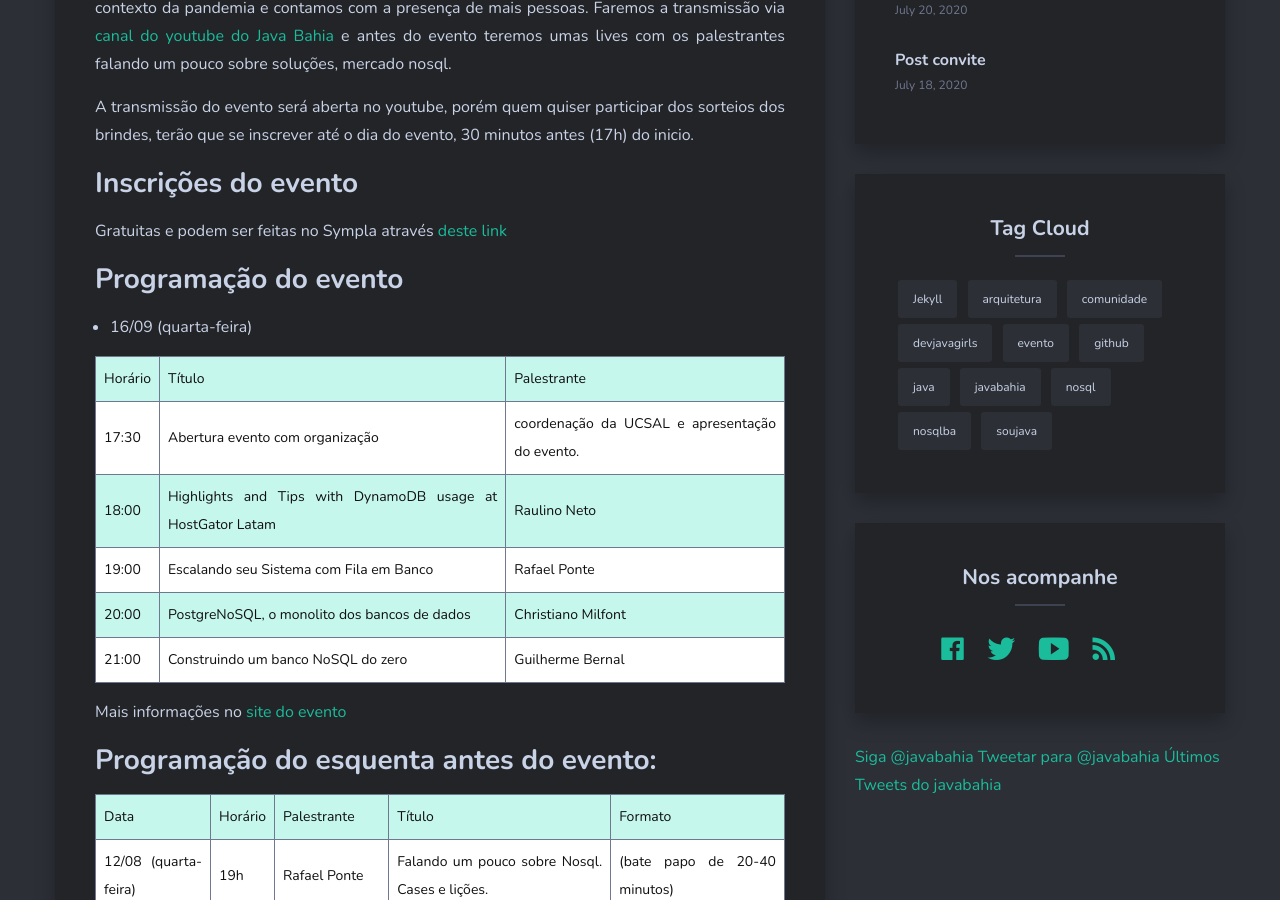
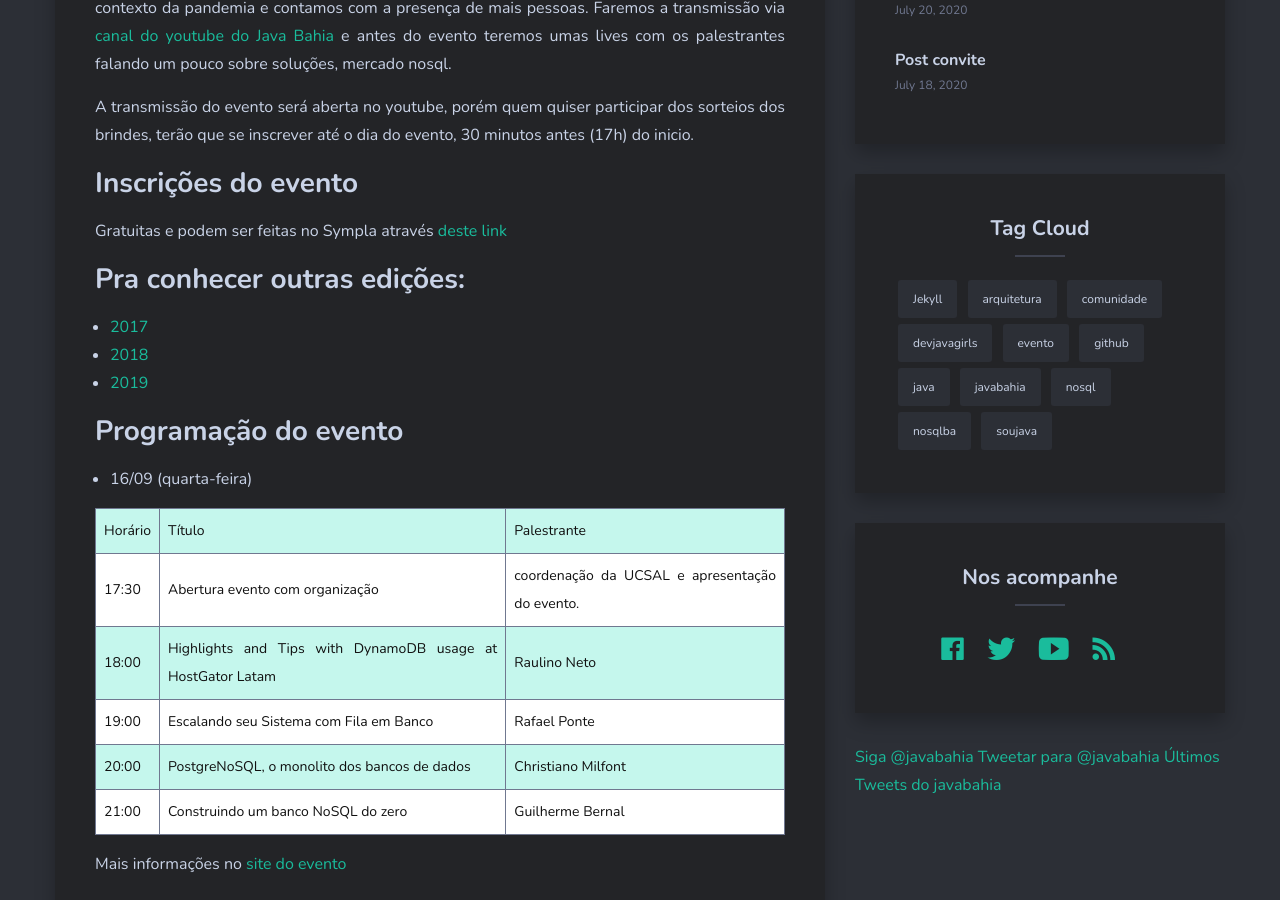
Before and after one commit to javabahia/javabahia.github.io, a Jekyll site: the page built from _posts/2020-07-25-nosqlba-2020.md, in a window 1280 px wide and 900 px high, scrolled down 1053 px. Built offline with Jekyll 4.4.1, drawn with Linux system fonts in a browser that asks for light colours; nearby versions of some CDN libraries; comment, search, counter and statistics services are not loaded.

Commit message:
atualizacao nosqlba 2020

```diff
--- a/_posts/2020-07-25-nosqlba-2020.md
+++ b/_posts/2020-07-25-nosqlba-2020.md
@@ -16,6 +16,12 @@
 ## Inscrições do evento
 
 Gratuitas e podem ser feitas no Sympla através [deste link](https://www.sympla.com.br/nosqlba-2020__921068){:target="\_blank"}
+
+## Pra conhecer outras edições:
+
+- [2017](http://www.nosqlba.com/2017/index.html){:target="\_blank"}
+- [2018](http://www.nosqlba.com/2018/index.html){:target="\_blank"}
+- [2019](http://www.nosqlba.com/2019/index.html){:target="\_blank"}
 
 ## Programação do evento
 
```
